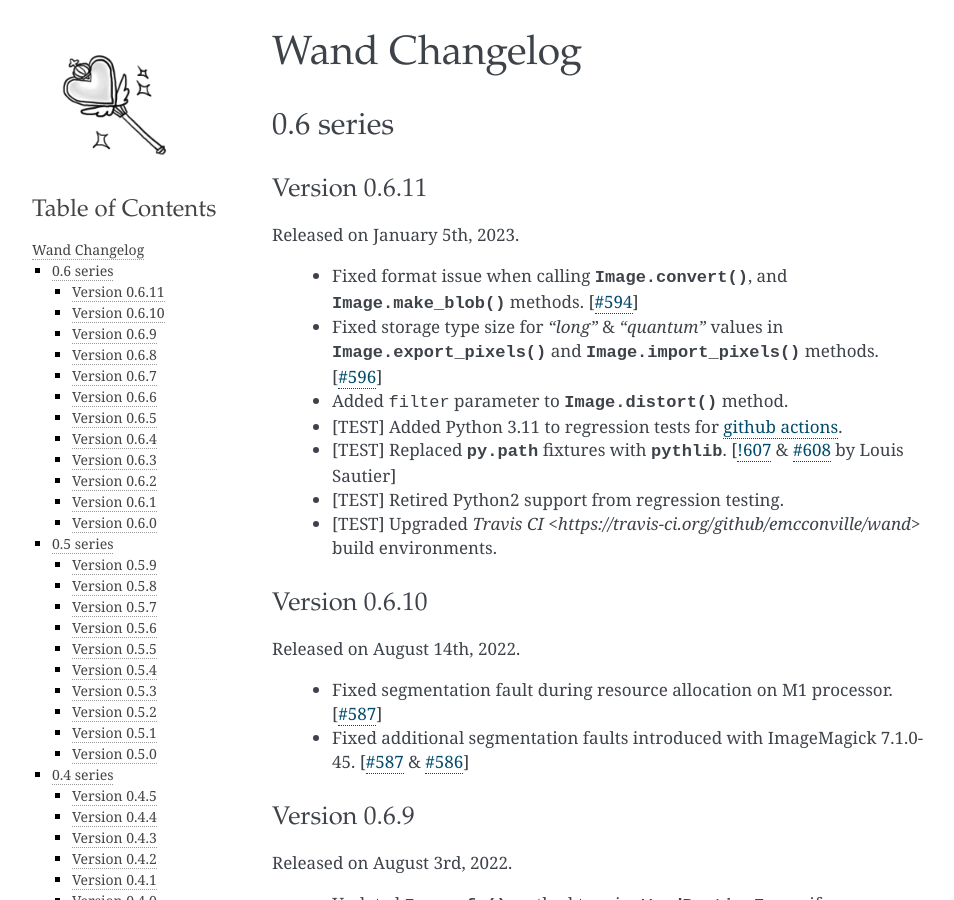
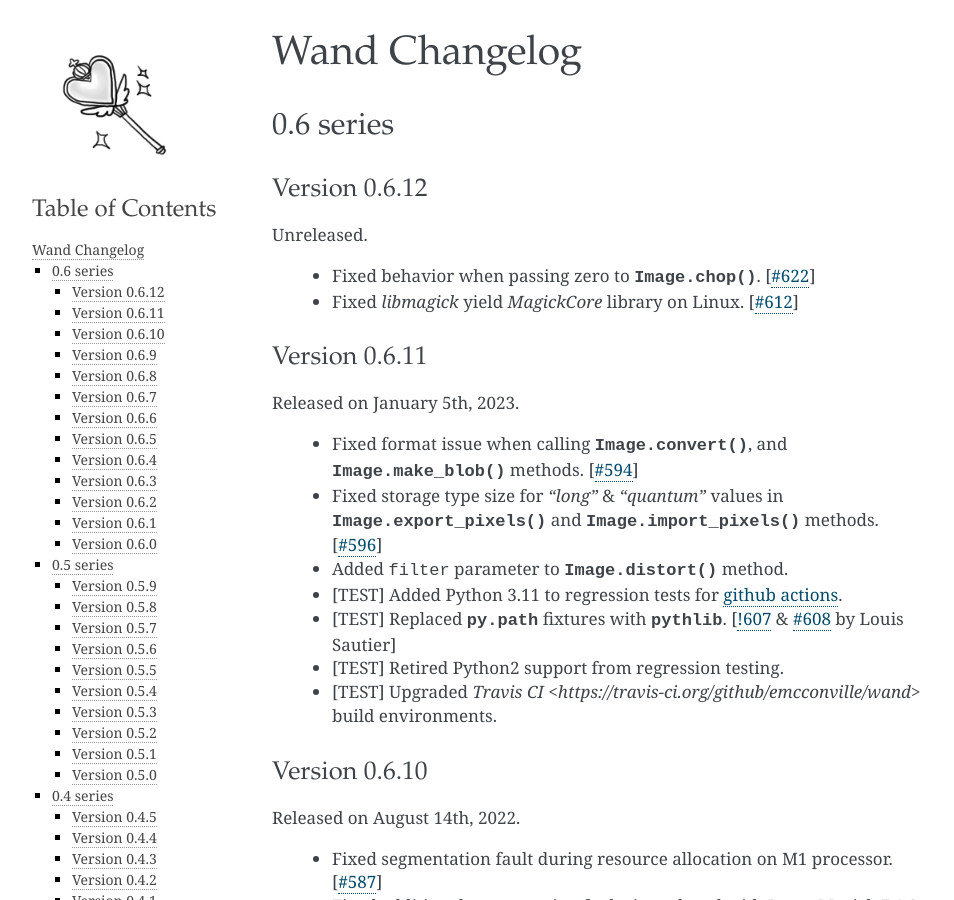
Before and after one commit to emcconville/wand, a Sphinx documentation site: the page built from docs/changes.rst, in a window 1280 px wide and 900 px high. Shown: the whole window, without its empty margins (148-1102 px from the left). Built offline with Sphinx 7.4.7, drawn with Linux system fonts in a browser that asks for light colours; some web fonts are replaced; the version number could not be read and is left out.

Commit message:
Stubbed Wand 0.6.12 changelog

```diff
--- a/docs/changes.rst
+++ b/docs/changes.rst
@@ -5,6 +5,17 @@
 
 0.6 series
 ~~~~~~~~~~
+
+
+.. _changelog-0.6.12:
+
+Version 0.6.12
+--------------
+
+Unreleased.
+
+ - Fixed behavior when passing zero to :meth:`Image.chop() <wand.image.Image.chop>`. [:issue:`622`]
+ - Fixed `libmagick` yield `MagickCore` library on Linux. [:issue:`612`]
 
 
 .. _changelog-0.6.11:
```
